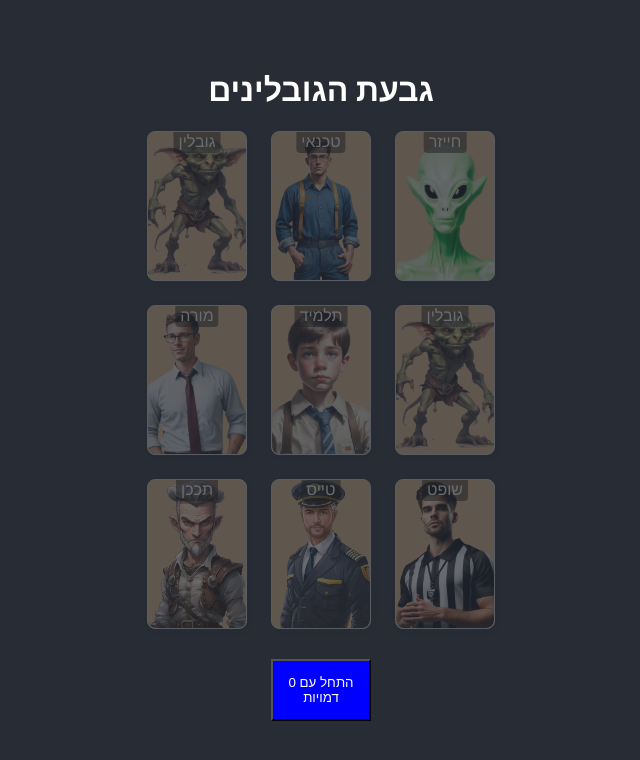
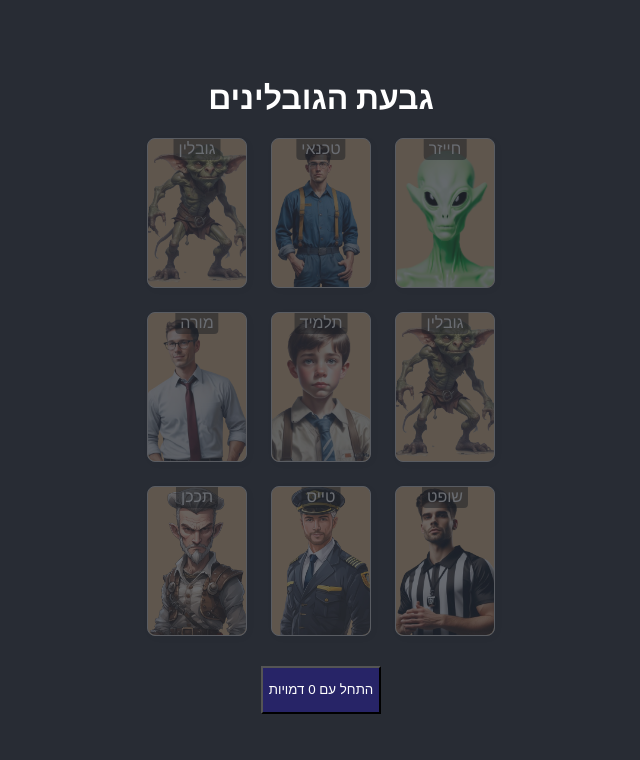
Before and after one commit to ravyoli/goblins, a React (Create React App) app: page /#/main in a window 1280 px wide. Shown: the top 760 px of the page, without its empty margins (319-959 px from the left). Built offline with nearby package versions, Linux system fonts and the light colour scheme.

Commit message:
tweaks + google verify

```diff
--- a/src/App.css
+++ b/src/App.css
@@ -1,6 +1,16 @@
 button {
   cursor: pointer;
+
+  background-color: #272467;
+  color: white;
+  min-width: 60px;
+  margin: 2px;
 }
+
+.EnterButton {
+  margin: 30px;
+}
+
 .App {
   text-align: center;
   background-color: #282c34;
@@ -59,12 +69,6 @@ button {
   color: #61dafb;
 }
 
-.EnterButton {
-  background-color: blue;
-  color: white;
-  width: 100px;
-  margin: 30px;
-}
 @keyframes App-logo-spin {
   0% {
     transform: rotate(-15deg);
@@ -76,3 +80,8 @@ button {
     transform: rotate(-15deg);
   }
 }
+
+.buttons-container {
+  display:flex;
+  flex-direction: row;
+}
--- a/src/GamePage.js
+++ b/src/GamePage.js
@@ -15,7 +15,7 @@ const GamePage = () => {
     if (currentAction != null) {
       // continue from currentAction
       for (let i = 0; i < actions.length; ++i) {
-        if(actions[i] === currentAction) {
+        if (actions[i] === currentAction) {
           actions.splice(0, i);
           break;
         }
@@ -36,7 +36,7 @@ const GamePage = () => {
     abortController.abort('finished');
   };
 
-  const playSound = (file, signal, volume=1, loop=false) => {
+  const playSound = (file, signal, volume = 1, loop = false) => {
     return new Promise((resolve, reject) => {
       if (signal?.aborted) return reject(new Error('Aborted'));
       const audio = new Audio(file);
@@ -84,7 +84,7 @@ const GamePage = () => {
     const { signal } = abortController;
 
     if (isStarted) {
-      playSound('background1.m4a', signal, 0.2, true).catch(err => {});
+      playSound('background1.m4a', signal, 0.2, true).catch(err => { });
       const actions = Actions.filter(action => !action.card || selectedCards.some(card => card.type == action.card));
       executeActions(actions, signal, abortController).catch(err => {
         if (err.message === 'Aborted') {
@@ -102,7 +102,7 @@ const GamePage = () => {
   let currentCards = null;
   if (currentAction?.card != null) {
     currentCards = <div className='playing-cards'>
-      {selectedCards.filter(card => card.type === currentAction?.card).map((c,idx) =>
+      {selectedCards.filter(card => card.type === currentAction?.card).map((c, idx) =>
         <Card
           key={idx}
           image={c.image}
@@ -120,6 +120,7 @@ const GamePage = () => {
       </ul> */}
       {currentCards}
       <p>{currentAction?.text}</p>
+      <div className='buttons-container'>
         <button onClick={handleWait}>
           <p>
             {!isStarted ? 'בוא נמשיך' : 'חכה רגע'}
@@ -130,6 +131,8 @@ const GamePage = () => {
             מסך ראשי
           </p>
         </button>
+
+      </div>
     </div>
   );
 };
```
Also changed, not shown: public/manifest.json. Lines whose indentation alone changed are shown as unchanged.
